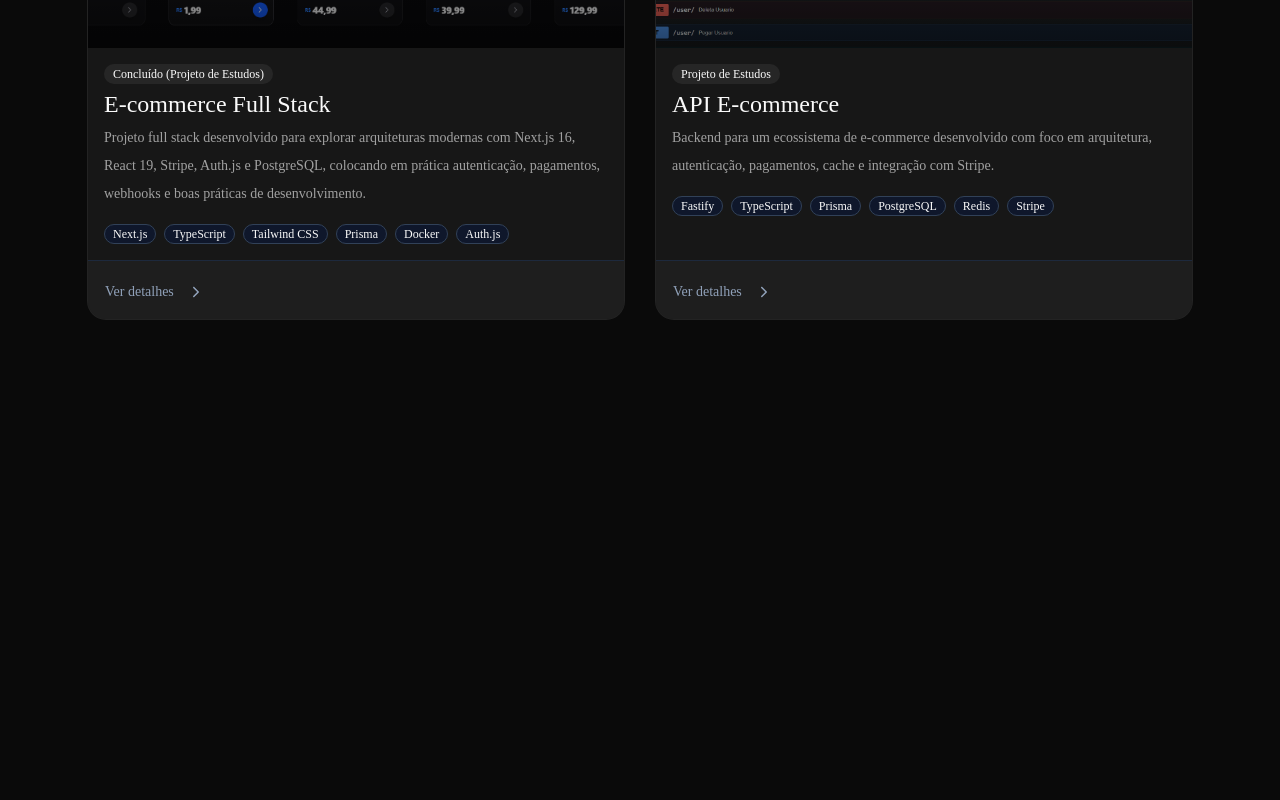
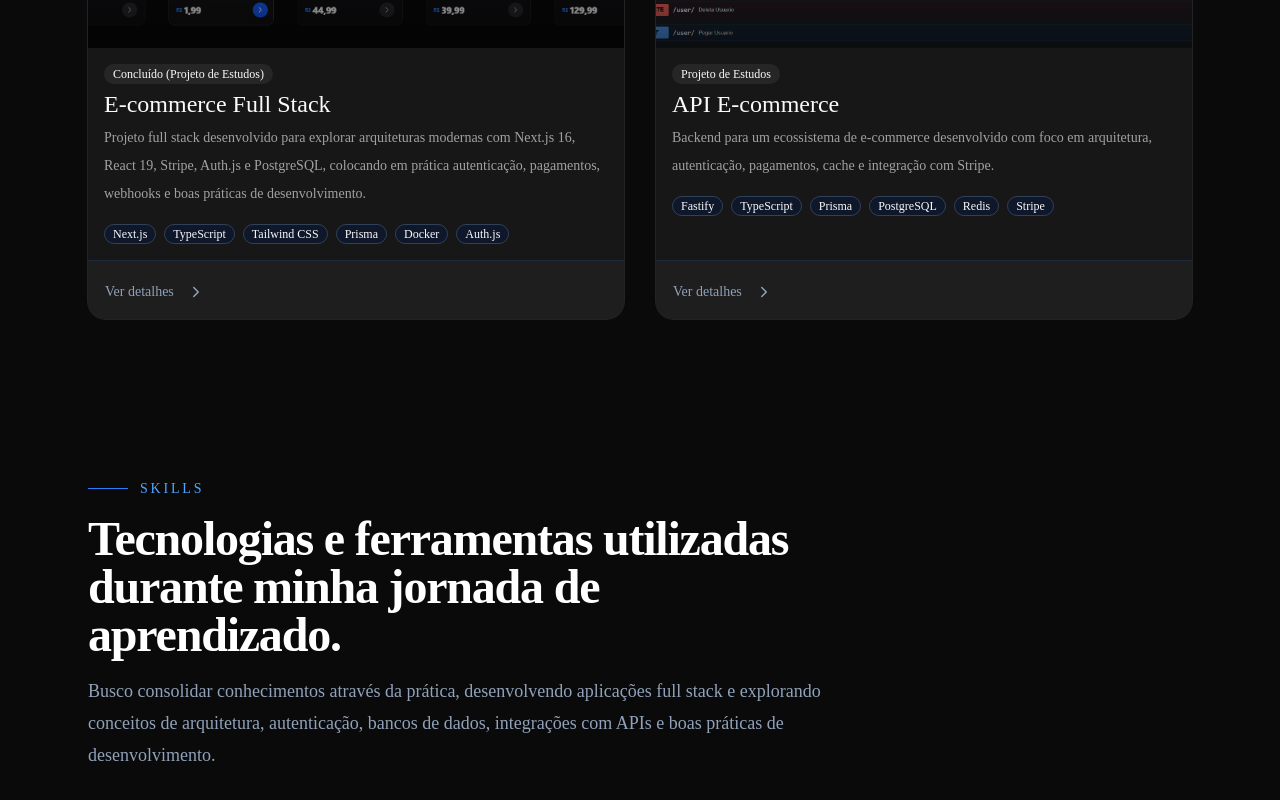
Before and after one commit to JRodriguesDev/portifolio, a Next.js app: page / in a window 1280 px wide. Shown: the part 1108-1908 px from the top of the page. Before the commit the page ends 1507 px from the top, so only its background shows below. Built offline with nearby package versions, Linux system fonts and the light colour scheme.

Commit message:
feat: finalizar estrutura da seção de skills

```diff
--- /dev/null
+++ b/src/app/components/skills/skills.tsx
@@ -0,0 +1,40 @@
+'use client';
+
+import { motion } from 'motion/react';
+
+export const Skills = () => {
+   return (
+      <section className="w-full max-w-6xl mx-auto px-6 py-20">
+         <motion.div
+            initial={{ opacity: 0, y: 30 }}
+            whileInView={{ opacity: 1, y: 0 }}
+            viewport={{ once: true, amount: 0.2 }}
+            transition={{ duration: 0.6 }}
+            className="max-w-3xl space-y-4"
+         >
+            <div className="flex items-center gap-3">
+               <div className="h-px w-10 bg-blue-500" />
+
+               <span className="text-sm font-medium uppercase tracking-[0.2em] text-blue-400">
+                  Skills
+               </span>
+            </div>
+
+            <h2 className="text-3xl md:text-5xl font-bold tracking-tight text-white">
+               Tecnologias e ferramentas utilizadas durante minha jornada de aprendizado.
+            </h2>
+
+            <p className="text-base md:text-lg leading-8 text-slate-400">
+               Busco consolidar conhecimentos através da prática, desenvolvendo
+               aplicações full stack e explorando conceitos de arquitetura,
+               autenticação, bancos de dados, integrações com APIs e boas
+               práticas de desenvolvimento.
+            </p>
+         </motion.div>
+
+         <div className="mt-14 grid grid-cols-1 gap-8 md:grid-cols-2">
+            {/* Skill Cards */}
+         </div>
+      </section>
+   );
+};
--- a/src/app/page.tsx
+++ b/src/app/page.tsx
@@ -1,11 +1,13 @@
 import { HeroSection } from './components/hero/hero';
 import { Project } from './components/project/project';
+import {Skills} from './components/skills/skills'
 
 export default function Home() {
    return (
       <main className="flex flex-col justify-center items-center min-h-screen px-4">
          <HeroSection />
          <Project />
+         <Skills />
       </main>
    );
 }
```
